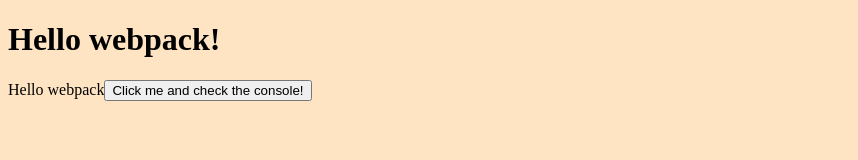
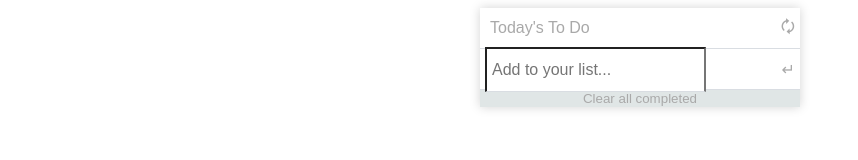
Before and after one commit to alex1779/To_do_list, a website built with webpack: page src/index.html in a window 1280 px wide. Shown: the whole page, without its empty margins (0-858 px from the left). Built offline with nearby package versions, Linux system fonts and the light colour scheme.

Commit message:
Adding index html, css style sheet, js file, webpack configuration, dist files.

```diff
--- a/src/index.html
+++ b/src/index.html
@@ -1,12 +1,28 @@
 <!DOCTYPE html>
 <html lang="en">
+
 <head>
-    <meta charset="UTF-8">
-    <meta name="viewport" content="width=device-width, initial-scale=1.0">
-    <title>Wbpack Exercise</title>
-    <link rel="stylesheet" href="./style.css">
+  <meta charset="UTF-8">
+  <meta name="viewport" content="width=device-width, initial-scale=1.0">
+  <title>ToDoList by Alejandro Maggioni</title>
+  <link rel="stylesheet" href="./style.css">
 </head>
+
 <body>
-    <h1>Hello webpack!</h1>
+  <script src="./index.js"></script>
+  <div class="container">
+    <header>
+      <h1>Today's To Do </h1>
+      <div>&#128472</div>
+    </header>
+    <label for="inputNewTask">
+      <input type="text" id="inputNewTask" class="outlinenone" placeholder="Add to your list...">
+      <div id="btnNewTask">&#8629 </div>
+    </label>
+    <ul id="contenedorTasks" class="todo-list">
+    </ul>
+    <button id="clearAll" class="clearAll">Clear all completed</button>
+  </div>
 </body>
+
 </html>
--- a/src/index.js
+++ b/src/index.js
@@ -1,23 +1,41 @@
-import _ from 'lodash';
 import './style.css';
-import printMe from './print.js';
 
- function component() {
-   const element = document.createElement('div');
+const tasksArray = [];
 
-  const btn = document.createElement('button');
+function createTask(obj) {
+  let myindex;
+  if (tasksArray.length === 0) {
+    myindex = 0;
+  } else {
+    myindex = tasksArray.length;
+  }
 
-   element.innerHTML = _.join(['Hello', 'webpack'], ' ');
+  const task = {
+    description: obj,
+    completed: false,
+    index: myindex,
+  };
+  tasksArray.push(task);
 
-  btn.innerHTML = 'Click me and check the console!';
+  const contenedor = document.querySelector('#contenedorTasks');
+  contenedor.innerHTML += `<li>
+  <div class="taskCont">
+    <input type="checkbox">
+    <div class="task">${task.description}</div>
+  </div>
+  <div class="icon">&#8942</div>
+</li>
+`;
+  const inputText = document.querySelector('#inputNewTask');
+  inputText.value = '';
+}
 
-  btn.onclick = printMe;
+window.onload = () => {
+  // const button = document.querySelector('.clearAll');
+  // button.onclick = function name() { sayHi(); };
 
-
-  element.appendChild(btn);
-
-
-   return element;
- }
-
- document.body.appendChild(component());
+  const inputText = document.querySelector('#inputNewTask');
+  inputText.addEventListener('keypress', (event) => {
+    if (event.keyCode === 13) { createTask(inputText.value); }
+  });
+};
--- a/src/print.js
+++ /dev/null
@@ -1,3 +0,0 @@
-export default function printMe() {
-    console.log('I get called from print.js!');
-  }
--- a/src/style.css
+++ b/src/style.css
@@ -1,3 +1,41 @@
-body {
-    background-color: bisque;
+* {
+  font-family: Arial, Helvetica, sans-serif;
+  color: darkgrey;
 }
+
+.container {
+  display: grid;
+  margin: 0 auto;
+  width: 320px;
+  box-shadow: 0 0 10px lightgrey;
+  background-color: rgb(224, 230, 230);
+  cursor: pointer;
+}
+
+h1,
+header,
+label,
+input,
+li,
+.taskCont {
+  display: flex;
+  justify-content: space-between;
+  align-items: center;
+  border-bottom: 1px #d9dde2 solid;
+  font-size: 1rem;
+  font-style: normal;
+  font-weight: 100;
+  height: 40px;
+  padding-inline: 5px;
+  background-color: white;
+}
+
+ul {
+  padding: 0;
+  margin: 0;
+}
+
+#clearAll {
+  background-color: transparent;
+  border: none;
+}
--- a/webpack.config.js
+++ b/webpack.config.js
@@ -7,7 +7,6 @@ module.exports = {
 
   entry: {
     index: './src/index.js',
-   print: './src/print.js',
   },
 
   plugins: [
@@ -21,8 +20,6 @@ devServer: {
     static: './dist',
   },
   output: {
-
-   filename: 'bundle.js',
 
     filename: '[name].bundle.js',
     path: path.resolve(__dirname, 'dist'),
```
Also changed, not shown: package.json (+8 -1 lines), dist/index.bundle.js, dist/index.bundle.js.LICENSE.txt (deleted), dist/index.html, dist/print.bundle.js (deleted), dist/runtime.bundle.js (added), 1 other file. Lines whose indentation alone changed are shown as unchanged.
